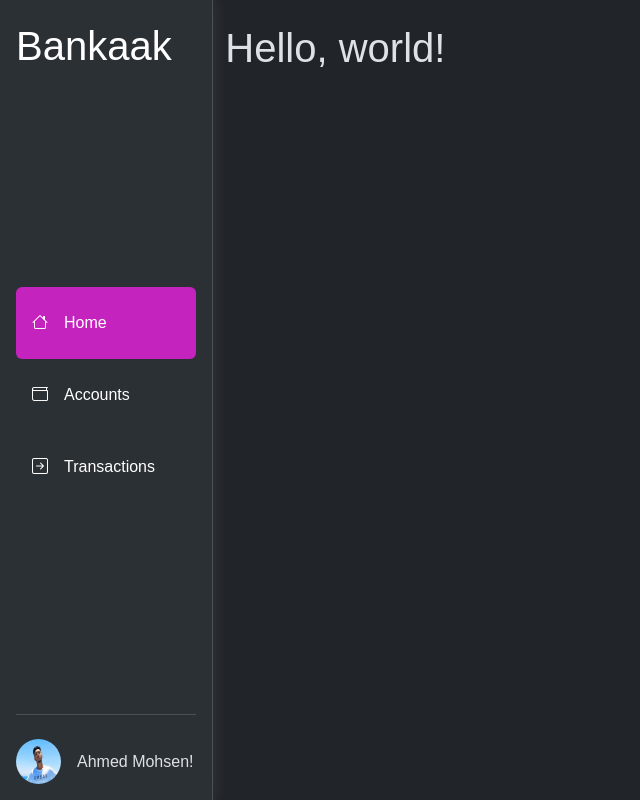
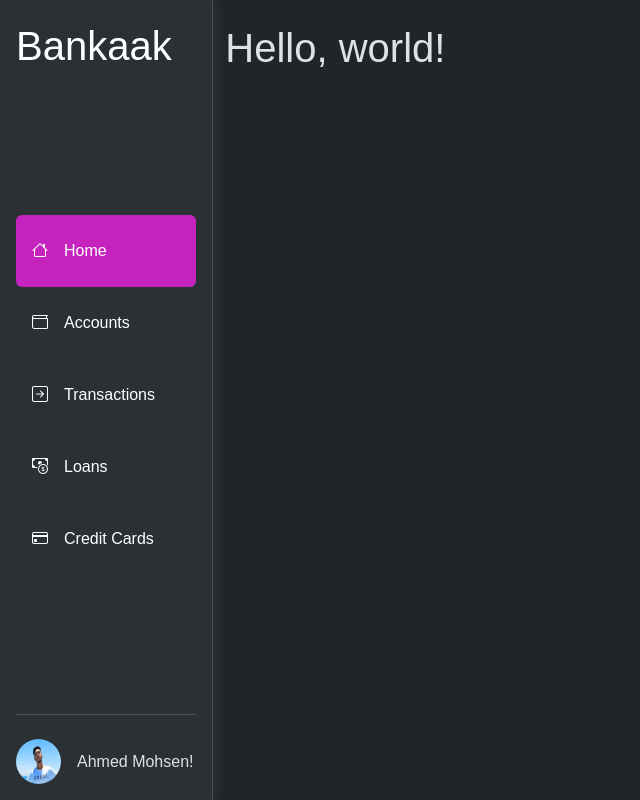
Before and after one commit to software-engineering-2023/Batates-M7mra, a Next.js app in the folder online-banking-system-website/: page / in a window 1280 px wide. Shown: the whole page, without its empty margins (0-640 px from the left). Built offline with nearby package versions, Linux system fonts and the light colour scheme; a web font is replaced by a local one.

Commit message:
Added links back to sidebar

```diff
--- a/online-banking-system-website/src/app/layout.tsx
+++ b/online-banking-system-website/src/app/layout.tsx
@@ -7,9 +7,7 @@ import clsx from "clsx";
 import { Miriam_Libre } from "next/font/google";
 
 import "./global.scss";
-import * as bootstrap from "bootstrap";
 import React from "react";
-import { AlertsProvider } from "@/components/Toast";
 
 const spaceMono = Miriam_Libre({
   weight: "400",
@@ -34,6 +32,18 @@ const sidebarLinks = [
     href: "/transactions",
     icon: "arrow-right-square",
     text: "Transactions",
+  },
+
+  {
+    href: "/loans",
+    icon: "cash-coin",
+    text: "Loans",
+  },
+
+  {
+    href: "/credit-cards",
+    icon: "credit-card",
+    text: "Credit Cards",
   },
 ];
 
@@ -87,8 +97,7 @@ export default function RootLayout({
                       aria-current="page"
                       href={link.href}
                     >
-                      <i className={"bi me-2 bi-" + link.icon}></i>{" "}
-                      {link.text}
+                      <i className={"bi me-2 bi-" + link.icon}></i> {link.text}
                     </a>
                   </li>
                 ))}
```
